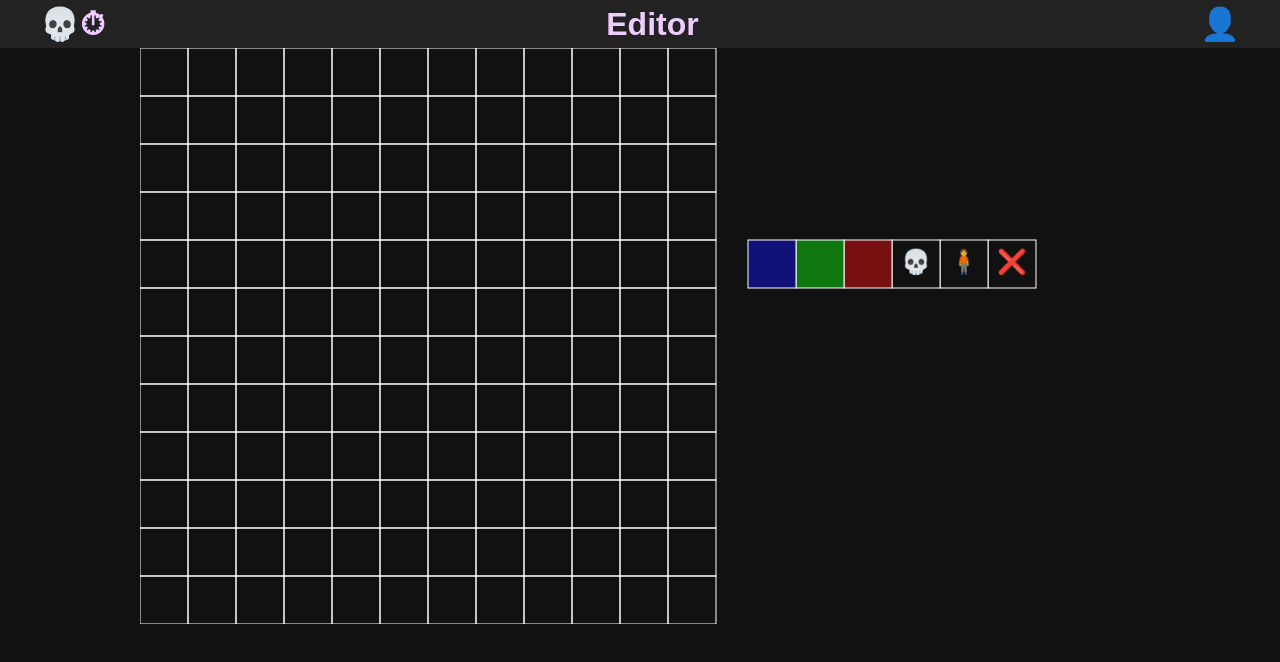
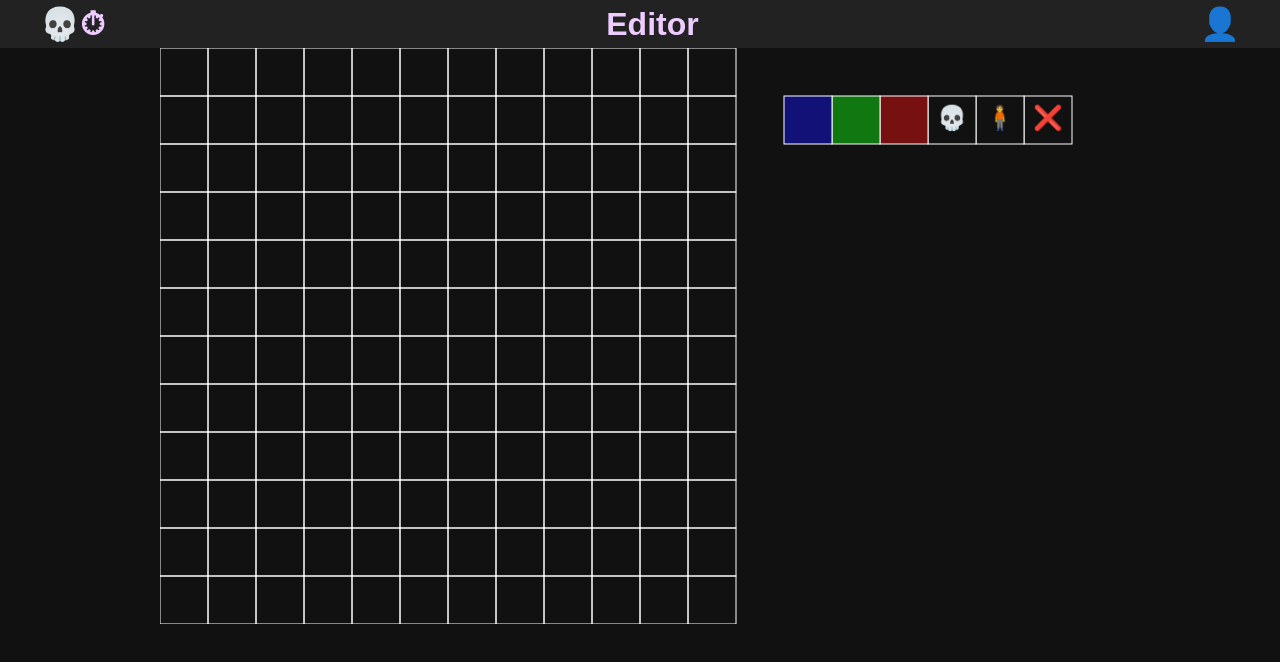
Before and after one commit to Hatscat/reaping-time, a plain HTML site: page index.html in a window 1280 px wide. Drawn offline with Linux system fonts and the light colour scheme.

Commit message:
Deploying to gh-pages from @ Hatscat/reaping-time@170bd66ef25ccb4eac3d8a988adbfc6238b139f8 🚀

```diff
--- a/index.html
+++ b/index.html
@@ -1 +1 @@
-<style>*{margin:0;color:#ECF;font-family:Arial}body{background:#111;overflow:hidden}b *,h1{display:flex}h1{background:#222;justify-content:space-between;align-items:center;height:48;padding:0 40}a{background:#333;justify-content:center;font-size:24;width:256;padding:16 0;margin:16;border-radius:8px;cursor:pointer}a:hover{background:#444}t{font-size:80;padding:32}v{cursor:pointer}#P{display:flex;flex-direction:column;align-items:center}</style><h1><v onclick=H()>💀⏱</v><z id=T></z><v onclick=U()>👤</h1><b id=P><script>H=_=>{P.innerHTML='<t>💀 Reaping Time ⏱</t><a onclick=L()>Play</a><a onclick=G(1)>Editor</a>';T.innerText=''};L=_=>{P.innerHTML='<a onclick=G()>Level x</a>';T.innerText='Levels'};U=_=>{P.innerHTML='<z>Your Creations</z><z>Your Completed Levels</z>';T.innerText='Pseudo'};G=e=>{d=e;P.innerHTML='<canvas id=C onclick=c(event) onpointermove=m(event)>';T.innerText=d?'Editor':'level X';p=innerWidth<1e3,w=C.width=p?576:1e3,h=C.height=p?1e3:576,X=C.getContext`2d`,X.textAlign='center',X.textBaseline='middle'};c=_=>(console.log("x:",u,", y:",v));m=_=>{u=_.offsetX;v=_.offsetY};G(1);(r=e=>{requestAnimationFrame(r);if(!window.X)return;X.fillStyle='#111';X.fillRect(0,0,w,h);if(d){X.strokeStyle='#fff';for(i=144;i--;)X.strokeRect(i%12*48,(i/12|0)*48,48,48);X.font='24px A';for(i=6;i--;X.fillRect(x,192,48,48),i>2?X.fillText(['💀','🧍','❌'][i-3],x+24,216):0,X.strokeRect(x,192,48,48))x=608+i*48,X.fillStyle=['#117','#171','#711'][i]||'#111'}})()</script>
+<style>*{margin:0;color:#ECF;font-family:Arial}body{background:#111;overflow:hidden}b *,h1{display:flex}h1{background:#222;justify-content:space-between;align-items:center;height:48;padding:0 40}a{background:#333;justify-content:center;font-size:24;width:256;padding:16 0;margin:16;border-radius:8px;cursor:pointer}a:hover{background:#444}t{font-size:80;padding:32}v{cursor:pointer}#P{display:flex;flex-direction:column;align-items:center}</style><h1><v onclick=H()>💀⏱</v><z id=T></z><v onclick=U()>👤</h1><b id=P><script>H=_=>{P.innerHTML='<t>💀 Reaping Time ⏱</t><a onclick=L()>Play</a><a onclick=G(1)>Editor</a>';T.innerText=''};L=_=>{P.innerHTML='<a onclick=G()>Level x</a>';T.innerText='Levels'};U=_=>{P.innerHTML='<z>Your Creations</z><z>Your Completed Levels</z>';T.innerText='Pseudo'};G=_=>{s=_;P.innerHTML='<canvas id=C onclick=c(event) onpointermove=m(event)>';T.innerText=s?'Editor':'level X';p=innerWidth<960,w=C.width=p?576:960,h=C.height=p?960:576,X=C.getContext`2d`,X.textAlign='center',X.textBaseline='middle'};c=_=>(console.log("x:",u,", y:",v,", cell:",o));m=_=>{u=_.offsetX;v=_.offsetY;o=u/48+(v/48|0)*12|0};G(1);(r=_=>{requestAnimationFrame(r);if(!window.X)return;X.fillStyle='#111';X.fillRect(0,0,w,h);if(s){X.strokeStyle='#fff';for(i=144;i--;)X.strokeRect(i%12*48,(i/12|0)*48,48,48);X.font='24px A';for(i=6;i--;X.fillRect(x,48,48,48),i>2?X.fillText(['💀','🧍','❌'][i-3],x+24,72):0,X.strokeRect(x,48,48,48))x=624+i*48,X.fillStyle=['#117','#171','#711'][i]||'#111'}})()</script>
```
